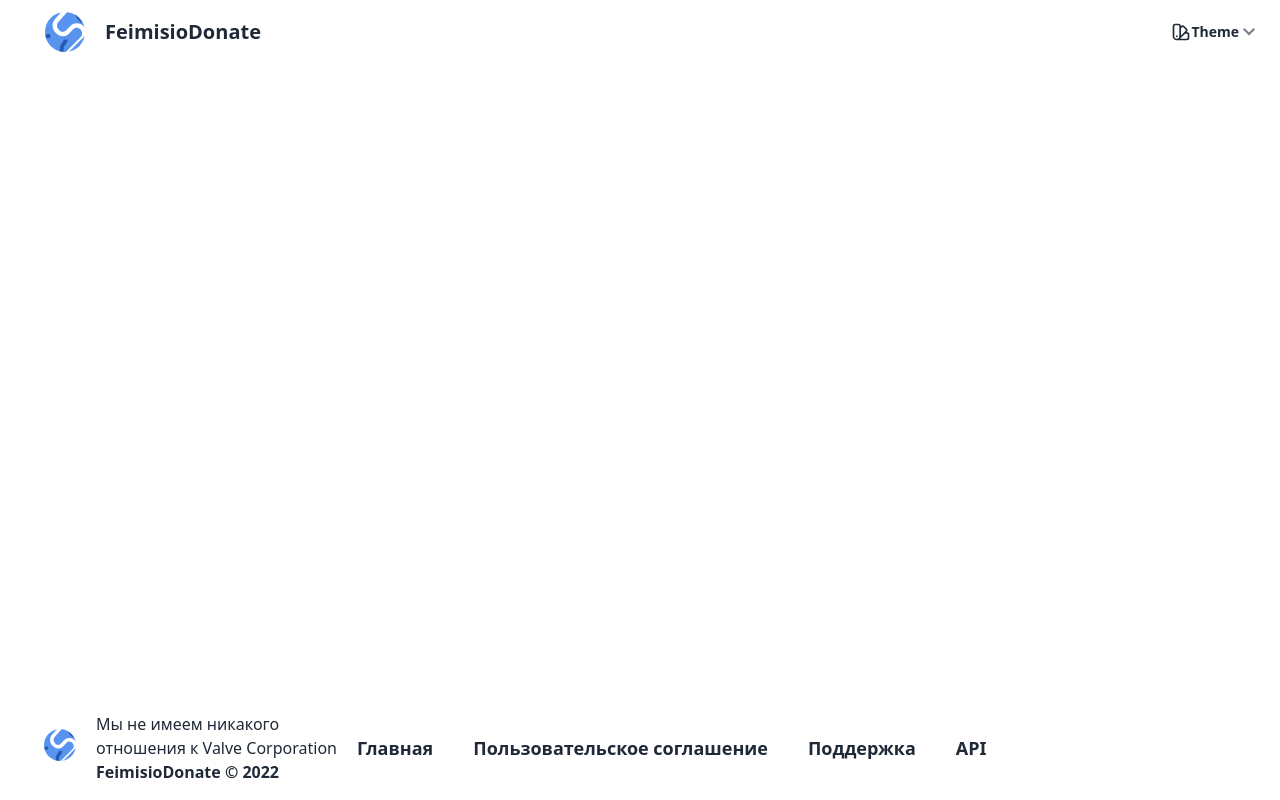
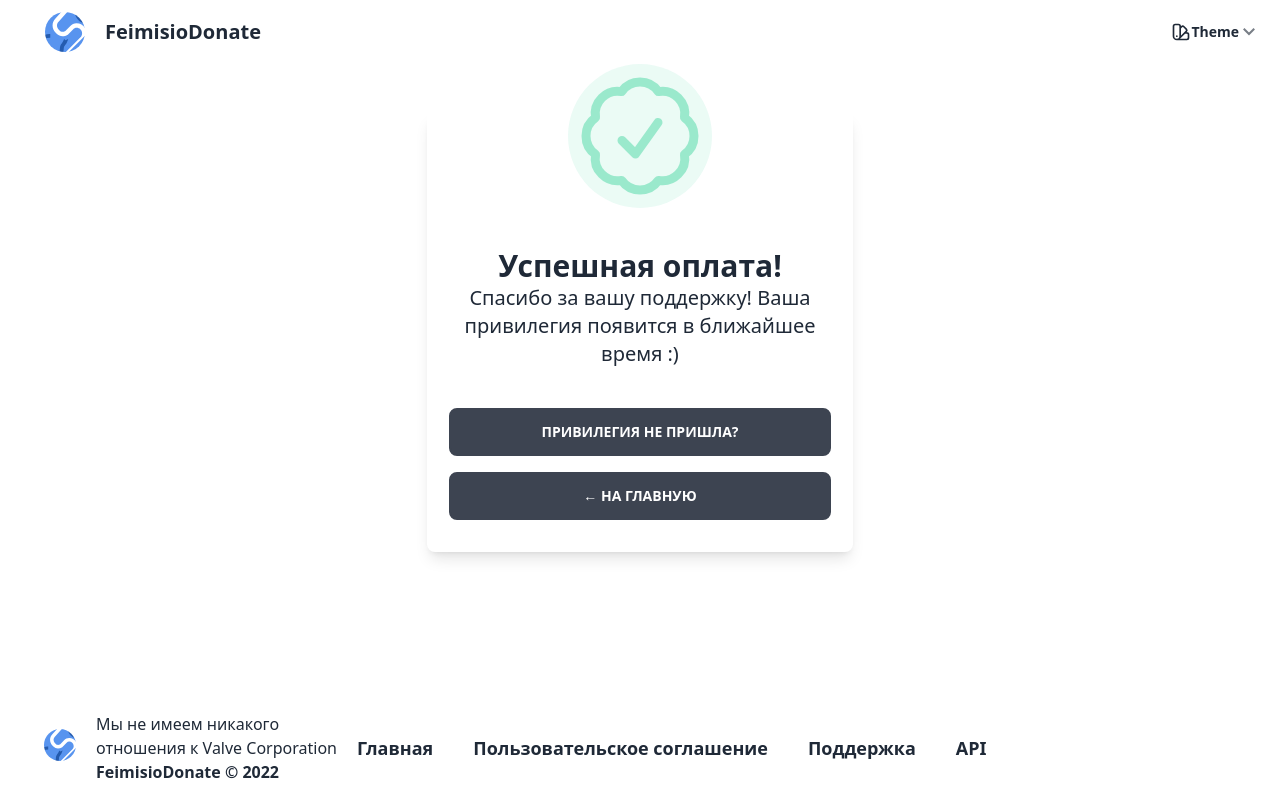
Before and after one commit to ilyhalight/FeimisioDonate, a Nuxt app in the folder frontend/: page /results/success in a window 1280 px wide. Built offline with nearby package versions, Linux system fonts and the light colour scheme.

Commit message:
added page for payment results

```diff
--- /dev/null
+++ b/frontend/pages/results/error.vue
@@ -0,0 +1,31 @@
+<script setup>
+  useHead({
+    title: "Платеж не удался · Feimisio Donate",
+    meta: [
+      {
+        name: "og:title",
+        content: "Платеж не удался - Feimisio Donate"
+      },
+    ]
+  });
+</script>
+
+<template>
+    <main class="centered_container m-6 mt-2 md:mt-12 flex flex-col items-center">
+      <section class="mt-16 md:mt-0 shadow-lg w-2/3 p-4 lg:w-1/3 flex flex-col items-center rounded-lg">
+        <div class="md:-mt-16 bg-error/20 animate-pulse rounded-full">
+          <svg class="text-error w-36 animate-none" data-darkreader-inline-stroke="" aria-hidden="true" fill="none" stroke="currentColor" stroke-width="1.5" viewBox="0 0 24 24" xmlns="http://www.w3.org/2000/svg">
+            <path d="M9.75 9.75l4.5 4.5m0-4.5l-4.5 4.5M21 12a9 9 0 11-18 0 9 9 0 0118 0z" stroke-linecap="round" stroke-linejoin="round"></path>
+          </svg>
+        </div>
+        <div class="py-10 text-center">
+          <p class="text-3xl font-bold">Платеж не удался!</p>
+          <p class="text-xl">Не беспокойтесь, если вы совершили оплату и привилегия вам не пришла - обратитесь в Тех. поддержку.</p>
+        </div>
+        <div>
+          <NuxtLink to="/support" class="feimisio_full_btn my-4">Тех. поддержка</NuxtLink>
+          <NuxtLink to="/" class="feimisio_full_btn my-4">← На главную</NuxtLink>
+        </div>
+      </section>
+    </main>
+</template>
--- /dev/null
+++ b/frontend/pages/results/success.vue
@@ -0,0 +1,31 @@
+<script setup>
+  useHead({
+    title: "Успешная оплата · Feimisio Donate",
+    meta: [
+      {
+        name: "og:title",
+        content: "Успешная оплата - Feimisio Donate"
+      },
+    ]
+  });
+</script>
+
+<template>
+    <main class="centered_container m-6 mt-2 md:mt-12 flex flex-col items-center">
+      <section class="mt-16 md:mt-0 shadow-lg w-2/3 p-4 lg:w-1/3 flex flex-col items-center rounded-lg">
+        <div class="md:-mt-16 bg-success/20 animate-pulse rounded-full">
+          <svg class="text-success w-36 animate-none" data-darkreader-inline-stroke="" aria-hidden="true" fill="none" stroke="currentColor" stroke-width="1.5" viewBox="0 0 24 24" xmlns="http://www.w3.org/2000/svg">
+            <path d="M9 12.75L11.25 15 15 9.75M21 12c0 1.268-.63 2.39-1.593 3.068a3.745 3.745 0 01-1.043 3.296 3.745 3.745 0 01-3.296 1.043A3.745 3.745 0 0112 21c-1.268 0-2.39-.63-3.068-1.593a3.746 3.746 0 01-3.296-1.043 3.745 3.745 0 01-1.043-3.296A3.745 3.745 0 013 12c0-1.268.63-2.39 1.593-3.068a3.745 3.745 0 011.043-3.296 3.746 3.746 0 013.296-1.043A3.746 3.746 0 0112 3c1.268 0 2.39.63 3.068 1.593a3.746 3.746 0 013.296 1.043 3.746 3.746 0 011.043 3.296A3.745 3.745 0 0121 12z" stroke-linecap="round" stroke-linejoin="round"></path>
+          </svg>
+        </div>
+        <div class="py-10 text-center">
+          <p class="text-3xl font-bold">Успешная оплата!</p>
+          <p class="text-xl">Спасибо за вашу поддержку! Ваша привилегия появится в ближайшее время :)</p>
+        </div>
+        <div>
+          <NuxtLink to="/support" class="feimisio_full_btn my-4">Привилегия не пришла?</NuxtLink>
+          <NuxtLink to="/" class="feimisio_full_btn my-4">← На главную</NuxtLink>
+        </div>
+      </section>
+    </main>
+</template>
```
